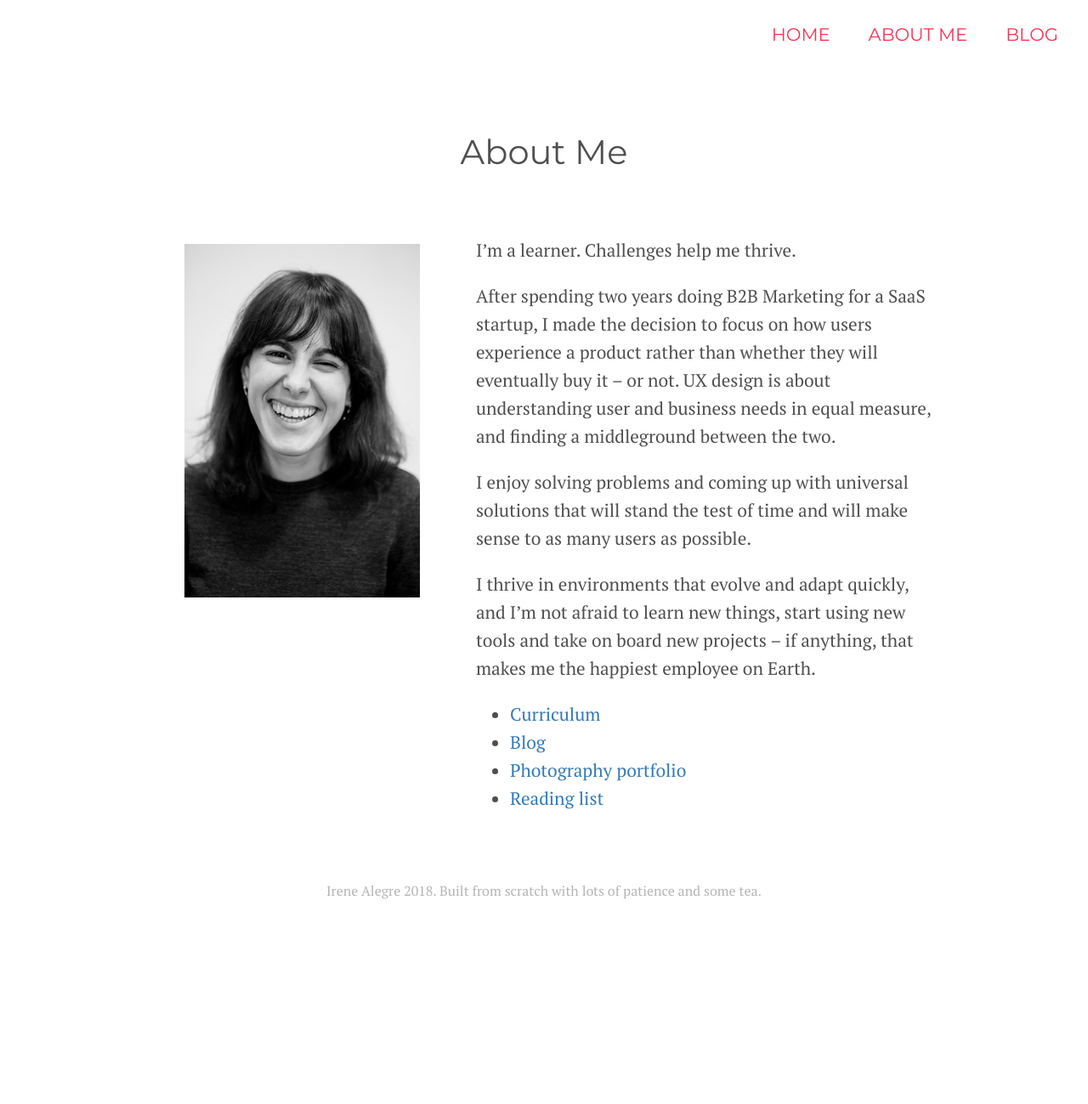
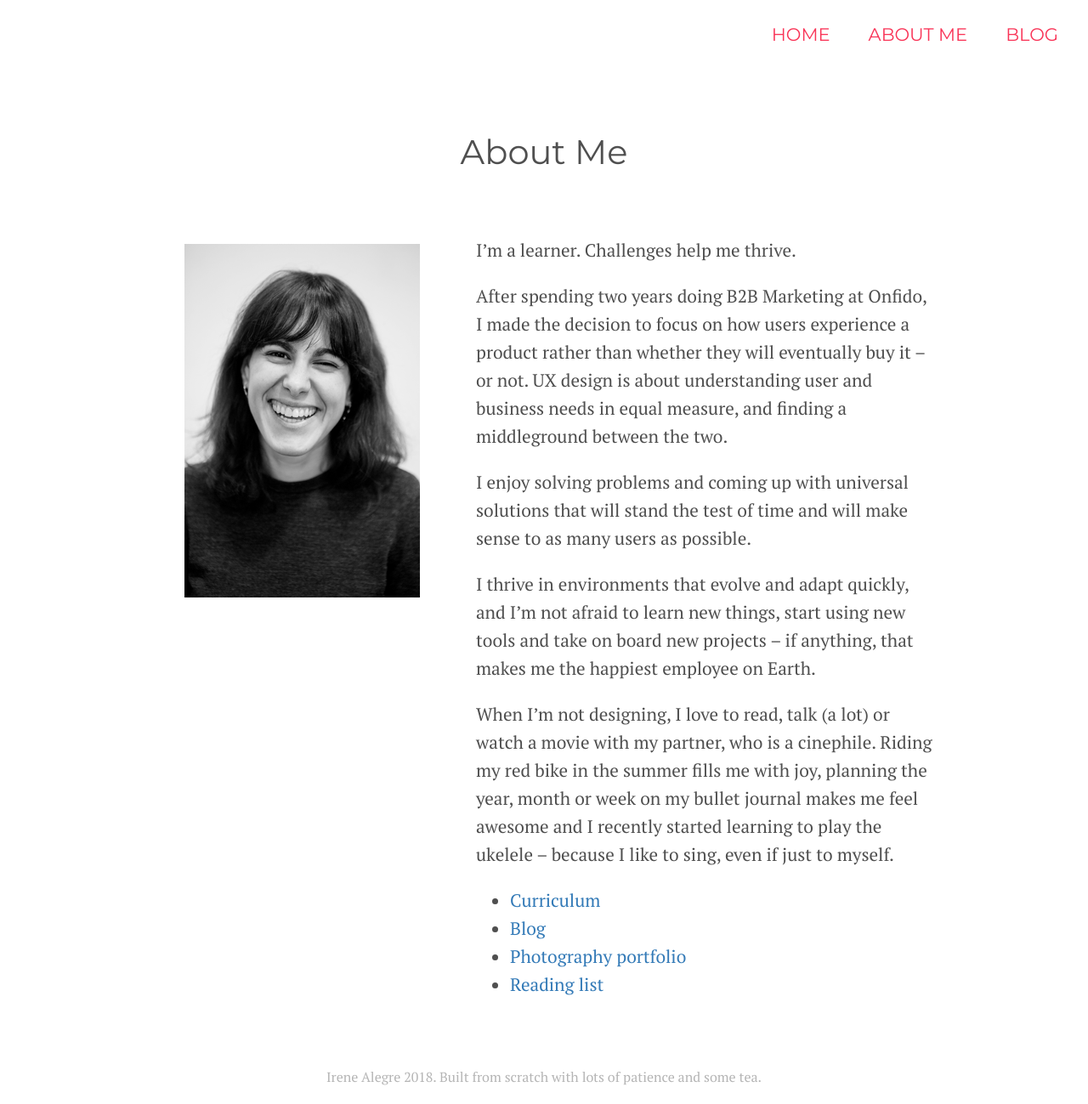
Before and after one commit to irenealgi/irenealegre.com, a Jekyll site: the page built from about.md, in a window 1280 px wide. Shown: the whole page at 85% size. Built offline with Jekyll 4.4.1, drawn with Linux system fonts in a browser that asks for light colours; before the commit the page ends 1080 px from its top, so only the background shows below that.

Commit message:
adding copy to about page
Former-commit-id: 9ea2f8e3fb426c627f1bcdaa62f876502cd38d34

```diff
--- a/about.md
+++ b/about.md
@@ -5,17 +5,13 @@ title: "About Me"
 
 I’m a learner. Challenges help me thrive.
 
-After spending two years doing B2B Marketing for a SaaS startup, I made the
-decision to focus on how users experience a product rather than whether they
-will eventually buy it – or not. UX design is about understanding user and
-business needs in equal measure, and finding a middleground between the two.
+After spending two years doing B2B Marketing at Onfido, I made the decision to focus on how users experience a product rather than whether they will eventually buy it – or not. UX design is about understanding user and business needs in equal measure, and finding a middleground between the two.
 
-I enjoy solving problems and coming up with universal solutions that will stand
-the test of time and will make sense to as many users as possible.
+I enjoy solving problems and coming up with universal solutions that will stand the test of time and will make sense to as many users as possible.
 
-I thrive in environments that evolve and adapt quickly, and I’m not afraid to
-learn new things, start using new tools and take on board new projects – if
-anything, that makes me the happiest employee on Earth.
+I thrive in environments that evolve and adapt quickly, and I’m not afraid to learn new things, start using new tools and take on board new projects – if anything, that makes me the happiest employee on Earth.
+
+When I’m not designing, I love to read, talk (a lot) or watch a movie with my partner, who is a cinephile. Riding my red bike in the summer fills me with joy, planning the year, month or week on my bullet journal makes me feel awesome and I recently started learning to play the ukelele – because I like to sing, even if just to myself.
 
 * [Curriculum](/curriculum)
 * [Blog](/blog)
```
